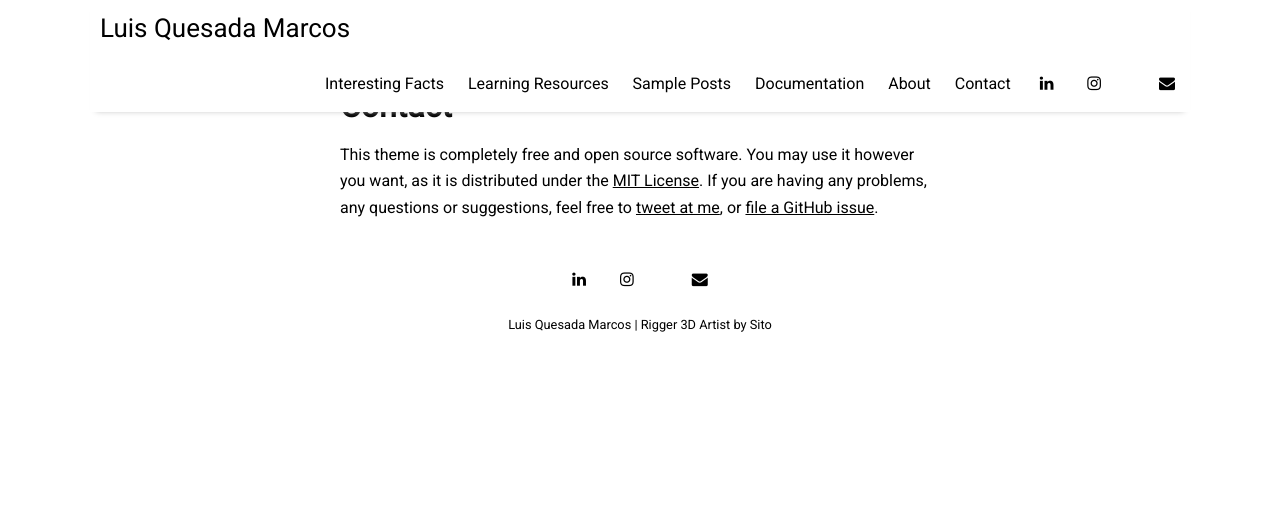
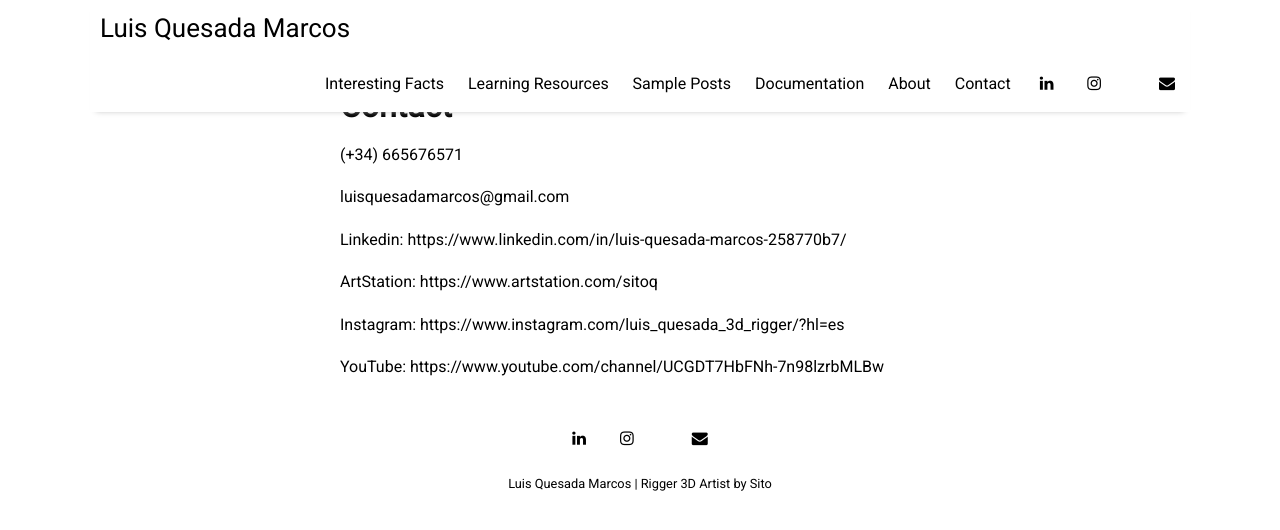
Before and after one commit to SitoQ/Luisquesadamarcos, a Jekyll site: the page built from pages/contact.md, in a window 1280 px wide. Shown: the top 530 px of the page. Built offline with Jekyll 4.4.1, drawn with Linux system fonts in a browser that asks for light colours; nearby versions of some CDN libraries.

Commit message:
Update contact.md

```diff
--- a/pages/contact.md
+++ b/pages/contact.md
@@ -4,4 +4,26 @@ title: Contact
 permalink: /contact
 ---
 
-This theme is completely free and open source software. You may use it however you want, as it is distributed under the [MIT License](http://choosealicense.com/licenses/mit/). If you are having any problems, any questions or suggestions, feel free to [tweet at me](https://twitter.com/intent/tweet?text=My%question%about%Millennial%is:%&amp;via=paululele), or [file a GitHub issue](https://github.com/lenpaul/Millennial/issues/new).
+
+(+34) 665676571
+
+luisquesadamarcos@gmail.com
+
+Linkedin:
+https://www.linkedin.com/in/luis-quesada-marcos-258770b7/
+
+
+
+
+ArtStation:
+https://www.artstation.com/sitoq
+
+
+Instagram:
+https://www.instagram.com/luis_quesada_3d_rigger/?hl=es
+
+
+
+
+YouTube:
+https://www.youtube.com/channel/UCGDT7HbFNh-7n98lzrbMLBw
```
